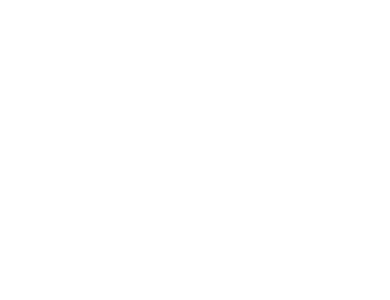
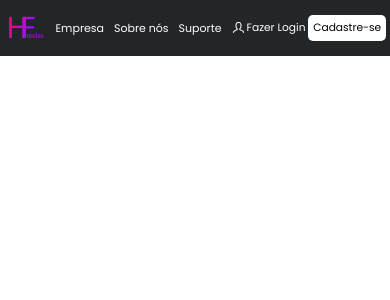
Before and after one commit to HomeFreelasOficial/lp, a React (Vite) app: page / in a window 390 px wide. Shown: the top 300 px of the page. Built offline with nearby package versions, Linux system fonts and the light colour scheme.

Commit message:
MOBILE: feat: Header completed. Change: Add folders img and components (Header and Footer Components)

```diff
--- a/index.html
+++ b/index.html
@@ -3,6 +3,11 @@
   <head>
     <meta charset="UTF-8" />
     <meta name="viewport" content="width=device-width, initial-scale=1.0" />
+
+    <link rel="preconnect" href="https://fonts.googleapis.com">
+    <link rel="preconnect" href="https://fonts.gstatic.com" crossorigin>
+    <link href="https://fonts.googleapis.com/css2?family=Poppins:wght@300;400;500&display=swap" rel="stylesheet">
+
     <title>HomeFrellas</title>
   </head>
   <body>
--- /dev/null
+++ b/src/components/Header/index.tsx
@@ -0,0 +1,29 @@
+import './styles.css'
+
+export function Header(){
+  return (
+    <>
+     <header>
+      <div className="image">
+        <img src="./src/img/letrassemfundo-2.png" alt="Logo HomeFrellas" />
+      </div>
+
+      <div className="menu">
+        <nav className="nav-itens">
+          <ul>
+            <li>Empresa</li>
+            <li>Sobre nós</li>
+            <li>Suporte</li>
+          </ul>
+        </nav>
+      </div>
+
+      <div className="buttons">
+        <img src="./src/img/Person-buttons.png" alt="Ícone para Botão de Login" />
+        <button className="btn-signIn">Fazer Login</button>
+        <button className="btn-signUp">Cadastre-se</button>
+      </div>
+    </header>
+    </>
+  );
+}
--- /dev/null
+++ b/src/components/Header/styles.css
@@ -0,0 +1,67 @@
+header {
+  display: flex;
+  align-items: center;
+  justify-content: center;
+  justify-content: space-around;
+
+  position: fixed;
+
+  width: 100%;
+  height: 56px;
+
+  color: var(--white);
+  background-color: var(--background-primary);
+}
+
+.image {
+  padding-top: 5px;
+  padding-left: 5px;
+}
+
+.nav-itens li {
+  display: inline-flex;
+
+  list-style-type: none;
+
+  padding: 5px;
+
+  font-size: 11px;
+
+  cursor: pointer;
+}
+
+.buttons {
+  width: 40%;
+
+  display: flex;
+  justify-content: space-around;
+}
+
+.buttons img {
+  align-self: center;
+
+  height: 11px;
+
+  margin-bottom: 2px;
+}
+
+.btn-signIn {
+  font-size: 8pt;
+
+  border: none;
+
+  color: var(--white);
+  background-color: transparent;
+}
+
+.btn-signUp {
+  font-size: 8pt;
+
+  padding: 5px;
+
+  border: none;
+  border-radius: 5px;
+
+  color: var(--black);
+  background-color: var(--white);
+}
--- a/src/pages/Home/index.tsx
+++ b/src/pages/Home/index.tsx
@@ -1,11 +1,9 @@
-import './styles.css'
+import { Header } from '../../components/Header';
 
 export function Home(){
   return(
     <>
-    <header>
-
-    </header>
+    <Header />
 
     <div className="container-first-description">
 
--- a/src/styles/global.css
+++ b/src/styles/global.css
@@ -1,5 +1,21 @@
+:root {
+  --background-primary: #222628;
+  --white: #FFFFFF;
+  --black: #000000;
+}
+
 * {
   margin: 0;
   padding: 0;
   box-sizing: border-box;
 }
+
+body {
+  font-family: 'Poppins', sans-serif;
+  -webkit-font-smoothing: antialiased;
+}
+
+button {
+  font-family: 'Poppins', sans-serif;
+  cursor: pointer;
+}
```
Also changed, not shown: src/img/Person-buttons.png (added), src/img/letrassemfundo-2.png (added).
